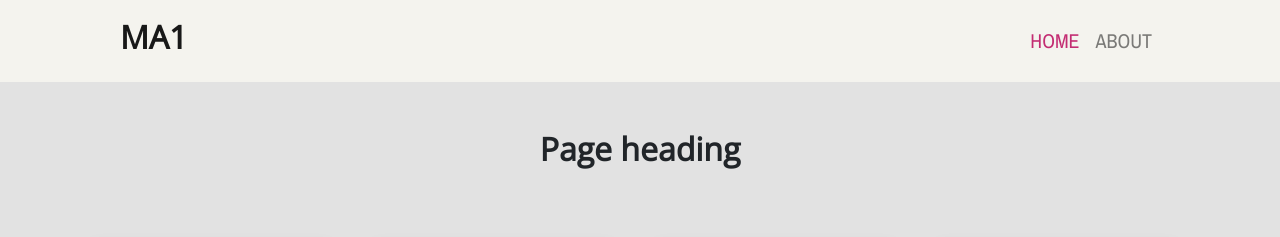
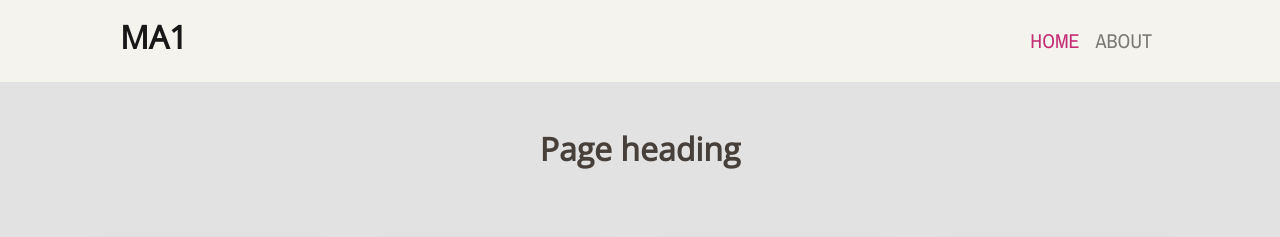
Before and after one commit to IamMattDamon/CSS-Frameworks-MA1, a plain HTML site: page index.html in a window 1280 px wide. Shown: the top 237 px of the page. Drawn offline with nearby package versions, Linux system fonts and the light colour scheme.

Commit message:
small edit

```diff
--- a/sass/_typography.scss
+++ b/sass/_typography.scss
@@ -15,8 +15,9 @@ h2 {
 
 }
 .page-heading {
-    font-weight: bold;
     margin: 0 auto;
+    color: $primary-color;
+    font-weight: 600;
 }
 
 .footer__item p {
```
Also changed, not shown: css/style.css, 1 other file.
